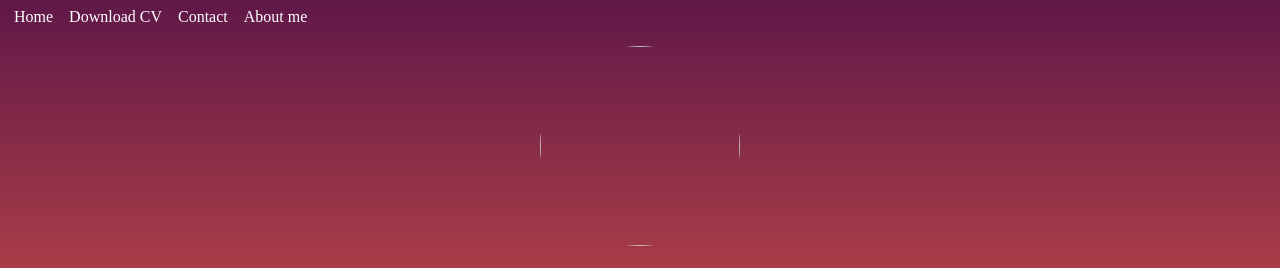
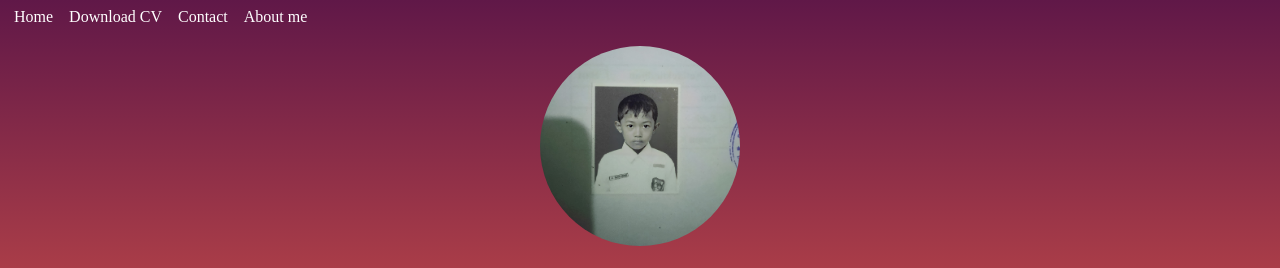
Before and after one commit to MuchammadFachriSyakur/Portofolio1, a plain HTML site: page index.html in a window 1280 px wide. Shown: the top 268 px of the page. Drawn offline with Linux system fonts and the light colour scheme; a web font is replaced by a local one.

Commit message:
Update index.html

```diff
--- a/index.html
+++ b/index.html
@@ -48,7 +48,7 @@
         <a href="about.html">About me</a>
     </nav>
     <header style="text-align: center;">
-        <img src="image/foto-profile.jpg" width="200" height="200" style="border-radius: 50%;" />
+        <img src="foto-profile.jpg" width="200" height="200" style="border-radius: 50%;" />
         <h1>Muchammad Fachri Syakur</h1>
         <p>(Web Developer)</p>
     </header>
```
